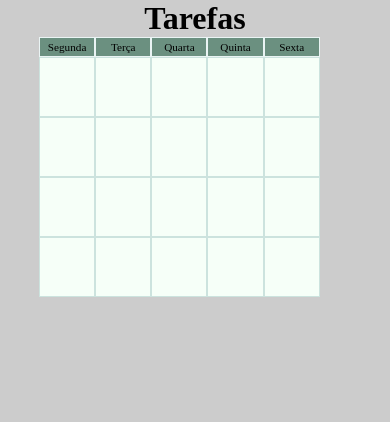
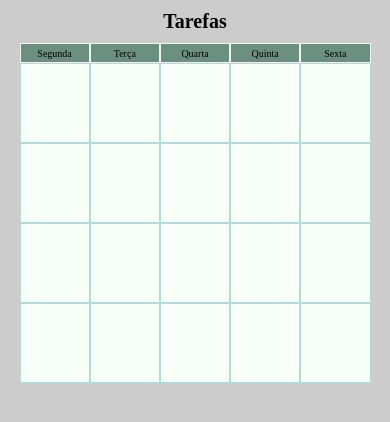
Before and after one commit to mingoranze/calendarioDeTarefas, a plain HTML site: page index.html in a window 390 px wide. Drawn offline with Linux system fonts and the light colour scheme.

Commit message:
alteração dos tamanho de fonte e area para mobile

```diff
--- a/style.css
+++ b/style.css
@@ -3,6 +3,10 @@
     padding: 0;
     box-sizing: border-box;
     font-family: 'Montserrat', 'Callibre';
+}
+h1 {
+    font-size:20px;
+    margin: 10px 0px;
 }
 .container {
     width: 100%;
@@ -14,10 +18,12 @@
 }
 .tarefa-area {
     width: 80%;
-    height: auto;
+    height: 100vh;
     display: flex;
     flex-direction: column;
     flex-wrap: wrap;
+    align-items: center;
+    margin-bottom: 5px;
 }
 .tarefa-head {
     display: flex;
@@ -46,16 +52,18 @@
 
 .tarefa-item {
     width: 20%;
-    height: 120px;
+    height: 80px;
     display: flex;
     justify-content: center;
     align-items: center;
-    border: .5px solid #cce3de;
+    border: .5px solid #b3ddd4;
     cursor: pointer;
     flex-direction: column;
+    overflow: hidden;
 }
 .tarefa-item .texto {
-    font-size: 18px;
+    font-size: 15px;
+
 }
 .tarefa-item .pessoa {
     margin-top: 20%;
@@ -111,16 +119,28 @@ button {
 #text {
     margin-bottom: 5%;
 }
-@media (min-width:270px) and (max-width:670px) {
+@media (min-width:200px) and (max-width:670px) {
+    .tarefa-area {
+        width: 100%;
+    }
     .tarefa-item .pessoa {
         margin-top: 20%;
         font-size: 8px;
         font-style: italic;
     }
     .tarefa-item .texto {
+        font-size: 6.5px;
+        display: flex;
+        flex-wrap: wrap;
+        text-transform: uppercase;
+    }
+    .tarefa-item {
+        overflow: hidden;
+        height: 80px;
+        display: flex;
+        justify-content: center;
+    }
+    .dayName {
         font-size: 10px;
     }
-    .tarefa-item {
-        height: 60px;
-    }
 }
```
